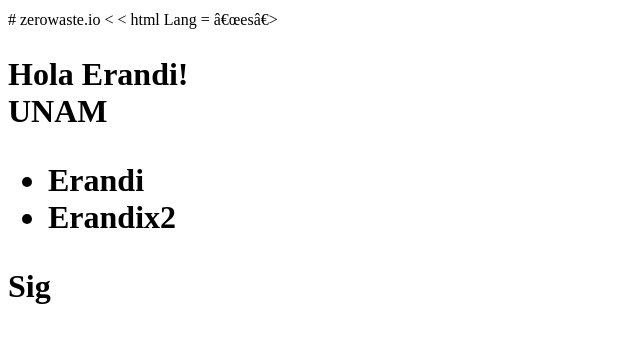
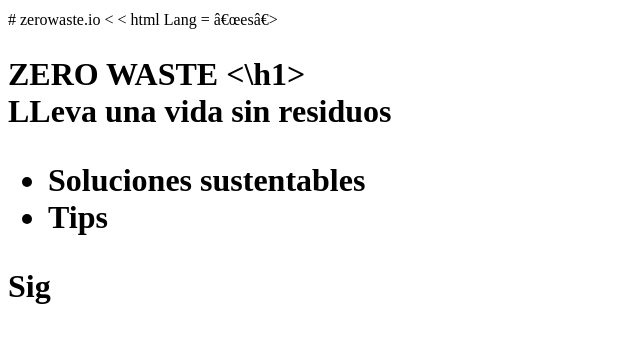
Before and after one commit to erandivillegas15/zerowaste, a plain HTML site: page index.html in a window 1280 px wide. Shown: the whole page, without its empty margins (0-640 px from the left). Drawn offline with Linux system fonts and the light colour scheme.

Commit message:
Update index.html
tema

```diff
--- a/index.html
+++ b/index.html
@@ -1,17 +1,18 @@
 # zerowaste.io
+
 <<!DOCTYPE html>
 < html Lang = “es”>
 <head>
  <meta charset = “UTF-8”>
-  <title> Mi primera página web</title>
+  <title> ZERO WASTE </title>
  </head>
 
 <body>
-<h1> Hola Erandi!
-  <header> UNAM </header>
+<h1> ZERO WASTE <\h1>
+  <header> LLeva una vida sin residuos </header>
   <ul>
-    <li> Erandi </li>
-    <li> Erandix2 </li>
+    <li> Soluciones sustentables </li>
+    <li> Tips </li>
   </ul>
   <footer>Sig</footer>
 
```
